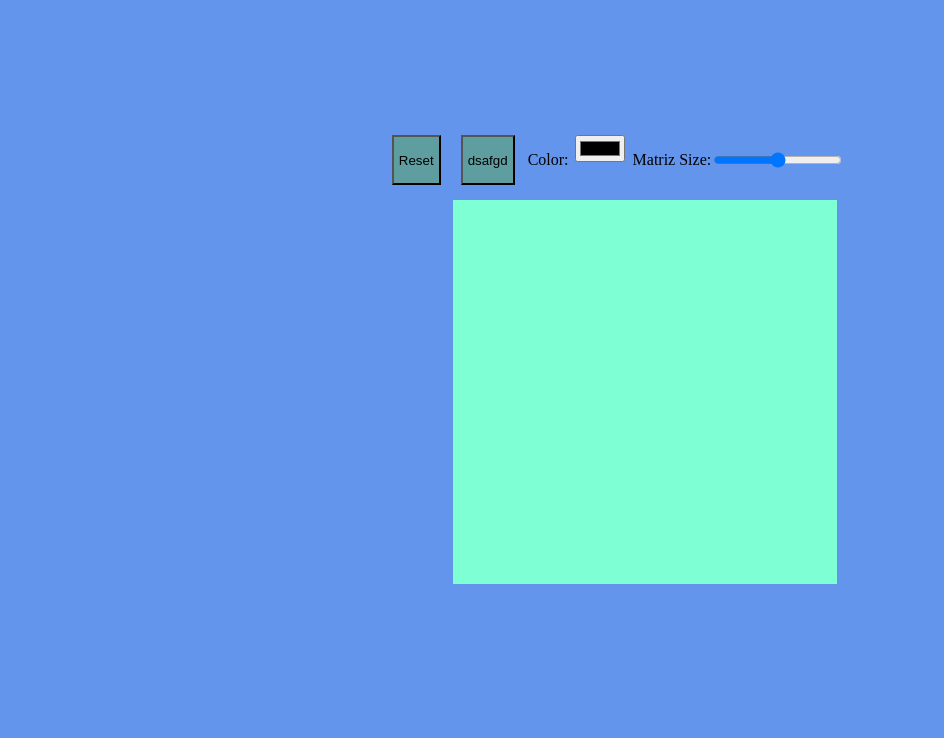
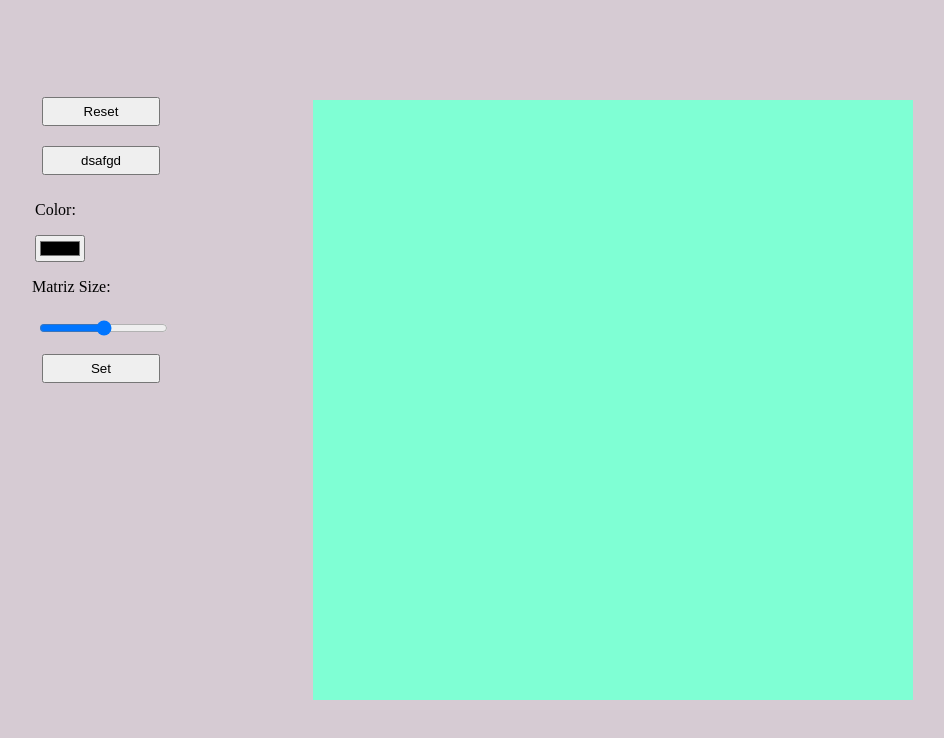
Before and after one commit to bartivs/Etch-a-Sketch, a plain HTML site: page index.html in a window 1280 px wide. Shown: the whole page, without its empty margins (27-971 px from the left). Drawn offline with Linux system fonts and the light colour scheme.

Commit message:
a little better ui

```diff
--- a/index.html
+++ b/index.html
@@ -23,10 +23,13 @@
                     <input type="color" name="colorSelector" id="colorSelector" >
                 </div>
             </div>
+            <p> Matriz Size: </p>
             <div id= "matrixSizeContainer">
-                <p> Matriz Size: </p>
-                <input id="matrixSizeSlider" type="range"  min='16' max="100">
+
+                <input id="matrixSizeSlider" type="range"  min='16' max="100" >
+                <p id= "gridSize"> </p>
             </div>
+            <button id= "setSize"> Set</button>
         </div>
     </div>
     <div id="drawingContainer">
--- a/scripts/main.js
+++ b/scripts/main.js
@@ -1,27 +1,19 @@
 
+function createGrid(drawingGridSize){
 
-function fillGrid(drawingGrid){
-    const drawingContainer=document.getElementById("drawingContainer");
-    let drawingDimensionPx=getComputedStyle(drawingContainer);
+    drawingContainer.style.gridTemplateColumns=`repeat(${drawingGridSize},1fr)`;
+    drawingContainer.style.gridTemplateRows=`repeat(${drawingGridSize},1fr)`;
 
-    drawingContainer.innerHTML=""
-
-
-    drawingDimensionPx=drawingDimensionPx.height;
-    drawingDimensionPx=drawingDimensionPx.replace("px","");
-    console.log(drawingDimensionPx);
-
-    let pixelSize=Math.floor(drawingDimensionPx/drawingGrid);
-
-    drawingContainer.style.gridTemplateColumns=`repeat(${drawingGrid},${pixelSize}px)`;
-    drawingContainer.style.gridTemplateRows=`repeat(${drawingGrid},${pixelSize}px)`;
-
-    for(let i=0; i< drawingGrid * drawingGrid ;i++){
+    for(let i=0; i< drawingGridSize * drawingGridSize ;i++){
         const pixel=document.createElement('div');
         pixel.classList.add("pixel");
         pixel.id=i;
         drawingContainer.appendChild(pixel);
     }
+
+    const pixels=drawingContainer.querySelectorAll("div");
+    pixels.forEach( pixel  => pixel.addEventListener("mouseover",paintPixel));
+
 }
 function paintPixel(e){
     const pixel= document.getElementById(e.target.id);
@@ -38,33 +30,43 @@ function pixelsClear(e){
 }
 
 function changeGridSize(e){
- console.log(e.target.value);
- let gridSize=Number(e.target.value);
- fillGrid(gridSize);
+ const slider= document.getElementById("matrixSizeSlider");
+ console.log(slider.value)
+ let gridSize=Number(slider.value);
+
+ const pixels=document.querySelectorAll(".pixel");
+ pixels.forEach(pixel=> pixel.remove());
+
+ const drawingContainer=document.getElementById("drawingContainer");
+ let drawingDimensionPx=getComputedStyle(drawingContainer);
+
+ createGrid(gridSize)
 }
 
-
-const pixel= document.createElement("div");
-const pixel2= document.createElement("div");
+function updateGridSizeIndicator(e){
+    const gridSizeDiv= document.getElementById("gridSize");
+    gridSizeDiv.textContent=e.target.value;
+}
 
 
 
 
-let drawingGrid=24;
+
+
+let drawingGridSize=24;
 
 
 
 
 
 //grid generation
-fillGrid(drawingGrid);
+createGrid(drawingGridSize);
 
 //event listeners
-const pixels=document.querySelectorAll(".pixel");
+
 const reset=document.getElementById("reset");
-const matrixSizeSlider=document.getElementById("matrixSizeSlider");
-
-
-pixels.forEach( pixel  => pixel.addEventListener("mouseover",paintPixel));
+const matrixSizeSet=document.getElementById("setSize");
+const matrixSlider= document.getElementById("matrixSizeSlider");
 reset.addEventListener("click",pixelsClear);
-matrixSizeSlider.addEventListener("change",changeGridSize);
+matrixSizeSet.addEventListener("click",changeGridSize);
+matrixSizeSet.addEventListener("change",updateGridSizeIndicator);
--- a/styles/style.css
+++ b/styles/style.css
@@ -1,32 +1,35 @@
 body{
     width: 100%;
     height: 100%;
-    background-color: cornflowerblue ;
+    background-color: #d6cbd3 ;
 }
 #buttonContainer{
     position: absolute;
-    top: 20%;
-    left: 50%;
-    width: 100%;
+    top: 30%;
+    left: 10%;
+    width: 30%;
     transform: translate(-50%,-50%);
+    display: flex;
+    justify-content: center;
 }
 .flexContainer{
     display: flex;
     justify-content: center;
+    flex-direction: column;
 }
 #drawingContainer{
     position: fixed;
     top: 50%;
     left: 50%;
-    height: 50%;
-    width: 25%;
+    height: 600px;
+    width: 600px;
     transform: translate(-50%,-50%);
     display: grid;
 }
-.button{
-    margin: 0px 10px 0px 10px;
-    padding: 5px 5px 5px 5px ;
-    background-color: cadetblue;
+button{
+    margin: 10px 10px 10px 10px;
+    padding: 5px 5px 5px  5px ;
+    text-justify: center;
 }
 
 
@@ -43,6 +46,7 @@ body{
     display: flex;
     flex-direction: row;
     justify-content: center;
+    flex-direction: column;
 
 }
 #colorPickerContainer div{
@@ -54,4 +58,7 @@ body{
     justify-content: center;
     margin-left: 5px;
 
+
 }
+
+gridSize
```
